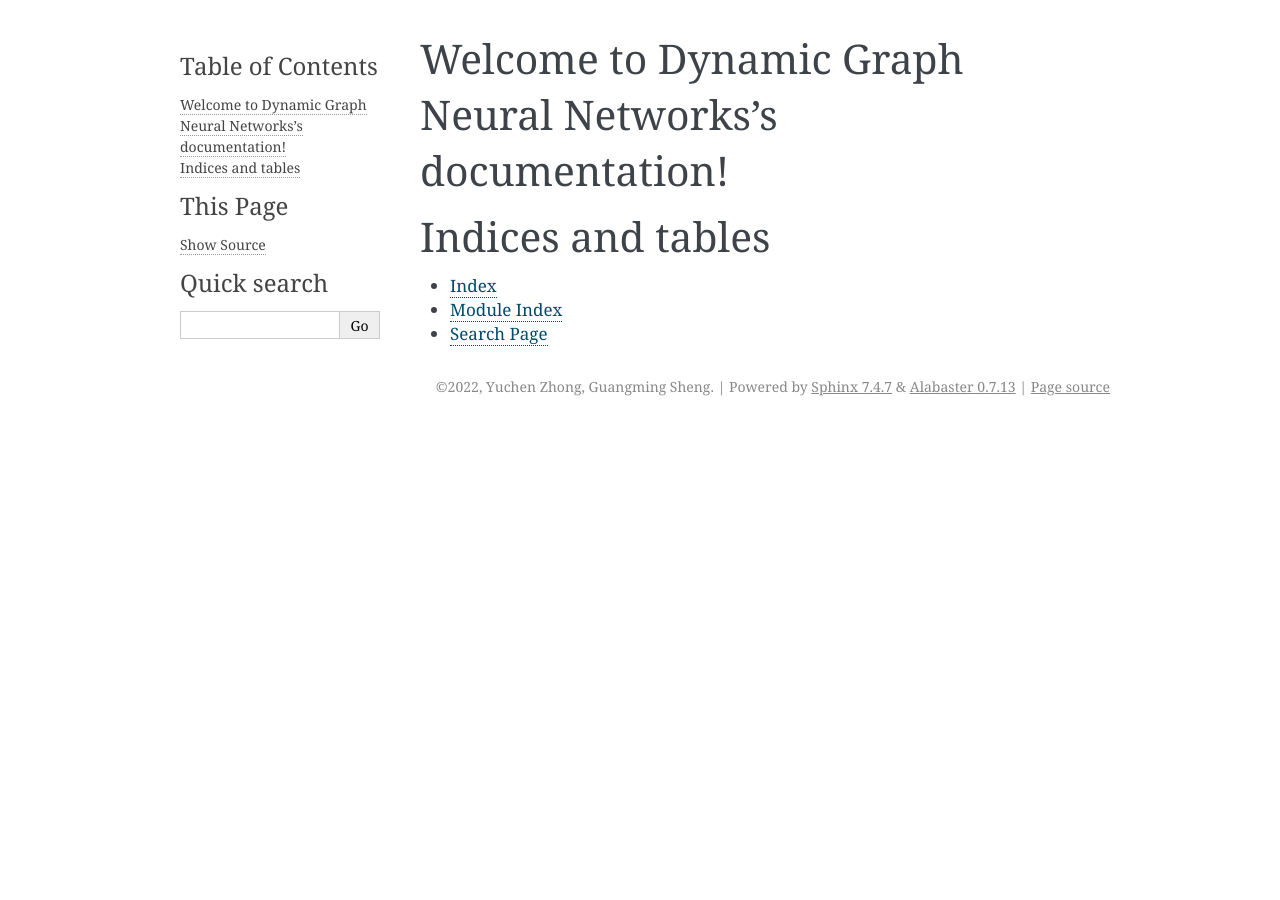
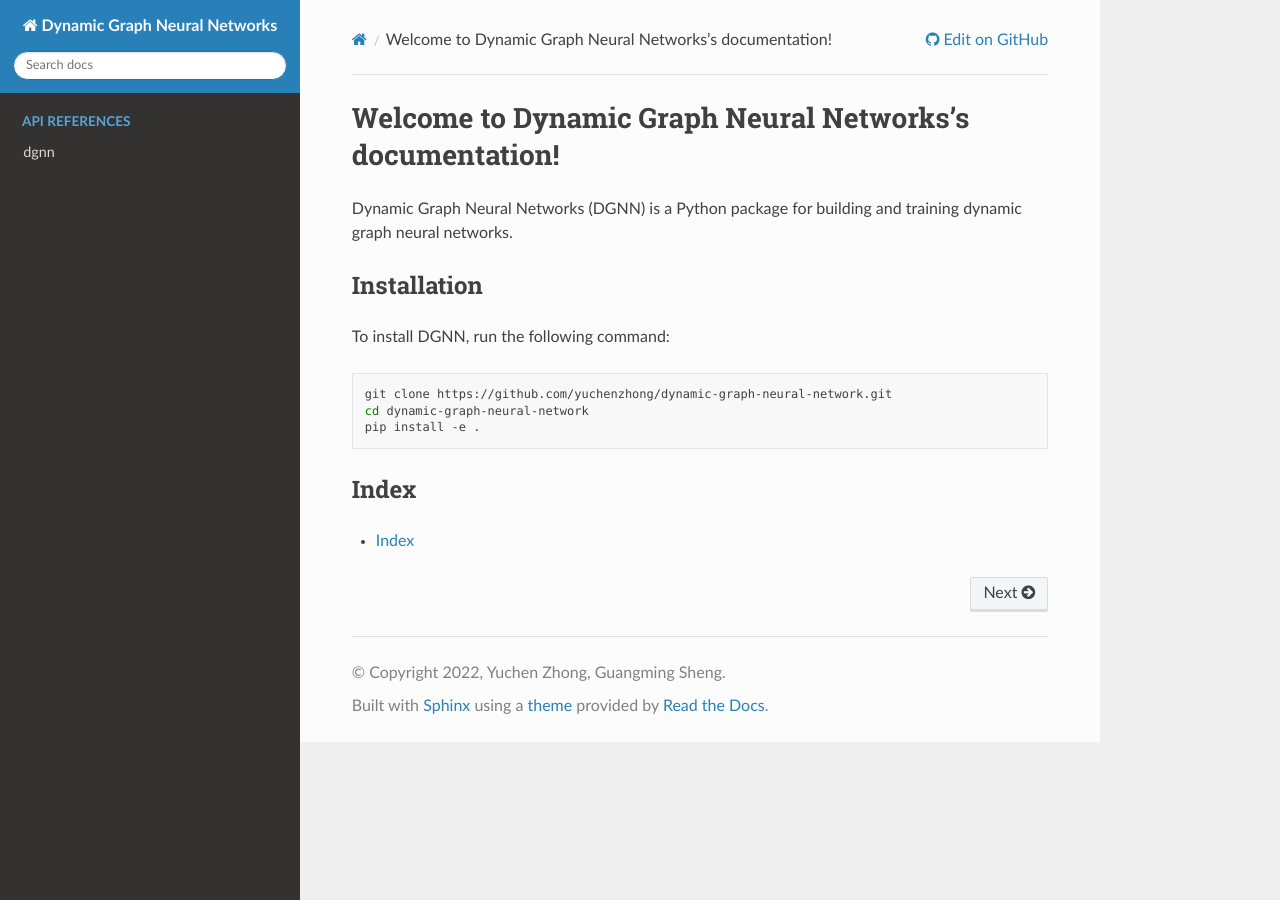
Before and after one commit to jasperzhong/GNNFlow, a Sphinx documentation site: the page built from docs/source/index.rst, in a window 1280 px wide. Built offline with Sphinx 7.4.7 and the Read the Docs theme 2.0.0, drawn with Linux system fonts in a browser that asks for light colours.

Commit message:
update docs

```diff
--- a/docs/source/conf.py
+++ b/docs/source/conf.py
@@ -10,9 +10,9 @@
 # add these directories to sys.path here. If the directory is relative to the
 # documentation root, use os.path.abspath to make it absolute, like shown here.
 #
-# import os
-# import sys
-# sys.path.insert(0, os.path.abspath('.'))
+import os
+import sys
+sys.path.insert(0, os.path.abspath('../../dgnn'))
 
 
 # -- Project information -----------------------------------------------------
@@ -30,8 +30,8 @@ release = '0.0.1'
 # Add any Sphinx extension module names here, as strings. They can be
 # extensions coming with Sphinx (named 'sphinx.ext.*') or your custom
 # ones.
-extensions = [
-]
+extensions = ['sphinx.ext.autodoc',
+              'sphinx.ext.viewcode', 'sphinx.ext.napoleon']
 
 # Add any paths that contain templates here, relative to this directory.
 templates_path = ['_templates']
@@ -47,9 +47,16 @@ exclude_patterns = []
 # The theme to use for HTML and HTML Help pages.  See the documentation for
 # a list of builtin themes.
 #
-html_theme = 'alabaster'
+html_theme = 'sphinx_rtd_theme'
 
 # Add any paths that contain custom static files (such as style sheets) here,
 # relative to this directory. They are copied after the builtin static files,
 # so a file named "default.css" will overwrite the builtin "default.css".
 html_static_path = ['_static']
+
+html_context = {
+  'display_github': True,
+  'github_user': 'yuchenzhong',
+  'github_repo': 'dynamic-graph-neural-networks',
+  'github_version': 'main/docs/',
+}
--- a/docs/source/index.rst
+++ b/docs/source/index.rst
@@ -8,13 +8,28 @@ Welcome to Dynamic Graph Neural Networks's documentation!
 
 .. toctree::
    :maxdepth: 2
-   :caption: Contents:
+   :caption: API References
+   :hidden:
+
+   modules
 
 
+Dynamic Graph Neural Networks (DGNN) is a Python package for building and training
+dynamic graph neural networks.
 
-Indices and tables
-==================
 
+Installation
+------------
+
+To install DGNN, run the following command:
+
+.. code:: bash
+
+    git clone https://github.com/yuchenzhong/dynamic-graph-neural-network.git
+    cd dynamic-graph-neural-network
+    pip install -e .
+
+
+Index
+-----
 * :ref:`genindex`
-* :ref:`modindex`
-* :ref:`search`
```
Also changed, not shown: docs/source/dgnn.rst (added, +34 -0 lines), docs/source/modules.rst (added, +7 -0 lines), 5 other files.
